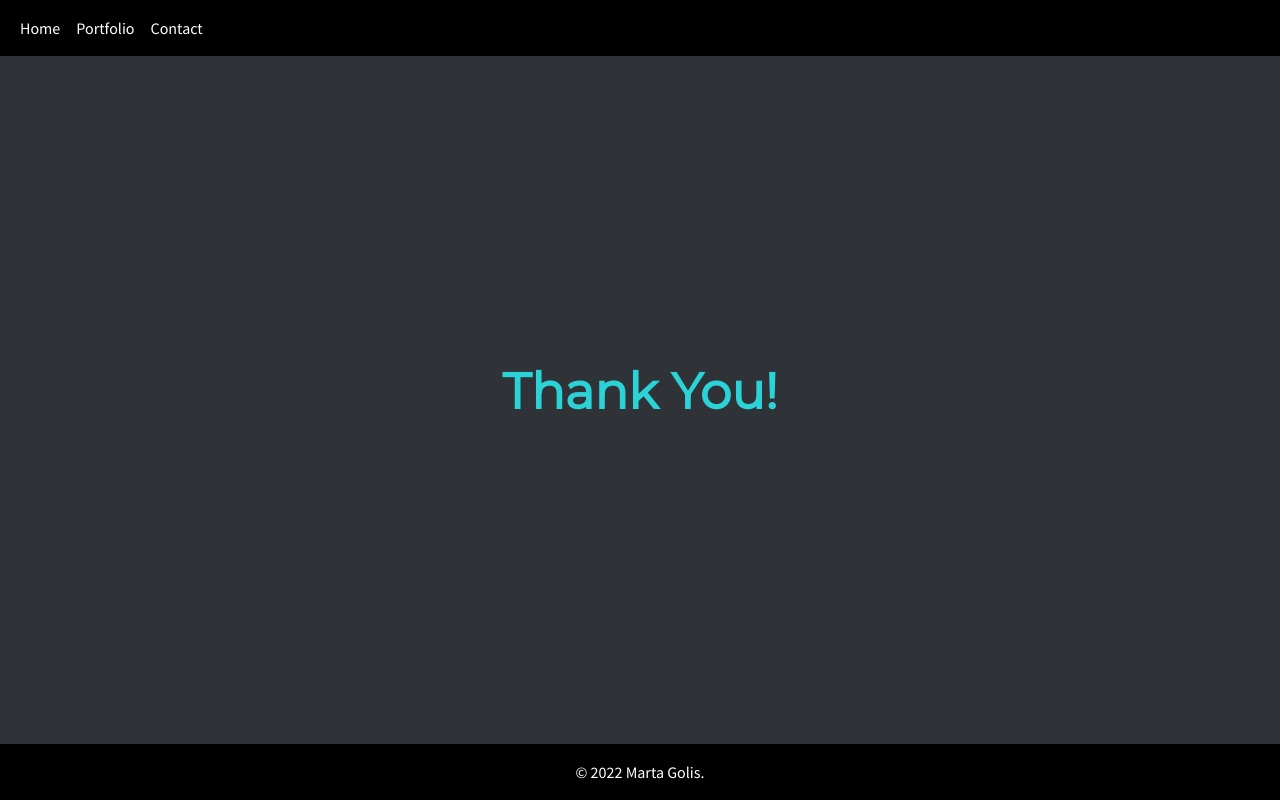
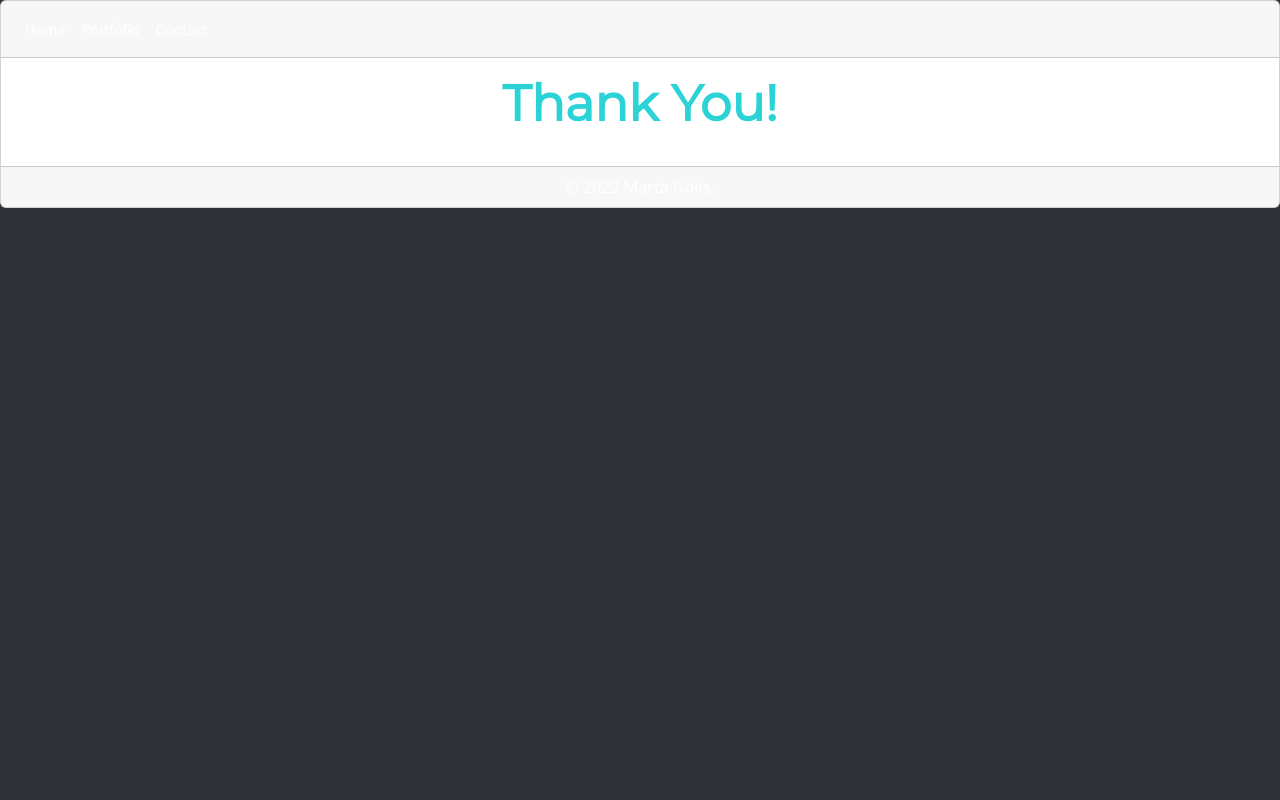
Before and after one commit to Marta-Golis/Thank-You-Page, a plain HTML site: page index.html in a window 1280 px wide. Drawn offline with nearby package versions, Linux system fonts and the light colour scheme.

Commit message:
Update index.html

```diff
--- a/index.html
+++ b/index.html
@@ -1,4 +1,54 @@
 <!DOCTYPE html>
+<html>
+<head>
+  <meta charset="utf-8">
+  <meta name="viewport" content="width=device-width, initial-scale=1">
+  <title>Thank You Page</title>
+  <link rel="icon" href="favicon.ico">
+  <link rel="stylesheet" href="css/styles.css">
+  <link href="https://cdn.jsdelivr.net/npm/bootstrap@5.2.3/dist/css/bootstrap.min.css" rel="stylesheet" integrity="sha384-rbsA2VBKQhggwzxH7pPCaAqO46MgnOM80zW1RWuH61DGLwZJEdK2Kadq2F9CUG65" crossorigin="anonymous">
+  <link rel="preconnect" href="https://fonts.googleapis.com">
+  <link rel="preconnect" href="https://fonts.gstatic.com" crossorigin>
+  <link href="https://fonts.googleapis.com/css2?family=Montserrat&family=Source+Sans+Pro&display=swap" rel="stylesheet">
+  <script src="https://kit.fontawesome.com/aece09cf3d.js" crossorigin="anonymous"></script>
+</head>
+<body class="myBody">
+  <div class="card text-center">
+  <header class="card-header navbar navbar-expand-md d-flex align-items-start flex-column">
+  <button class="navbar-toggler btn btn-light" type="button" data-bs-toggle="collapse" data-bs-target="#navbarTogglerDemo02" aria-controls="navbarTogglerDemo02" aria-expanded="false" aria-label="Toggle navigation">
+    <span class="navbar-toggler-icon"></span>
+  </button>
+  <ul class="nav navbar-nav collapse navbar-collapse" id="navbarTogglerDemo02">
+      <li class="nav-item me-auto">
+        <a class="nav-link active text-white" aria-current="page" href="https://marta-golis.github.io/resume/" target="_blank">Home</a>
+      </li>
+      <li class="nav-item me-auto">
+        <a class="nav-link text-white" href="https://marta-golis.github.io/portfolio/" target="_blank">Portfolio</a>
+      </li>
+      <li class="nav-item me-auto">
+        <a class="nav-link text-white" href="https://marta-golis.github.io/contact/" target="_blank">Contact</a>
+      </li>
+    </ul>
+  </header>
+  <div class="card-body mx-auto d-flex flex-column justify-content-center">
+    <h1 class="card-title">Thank You!</h1>
+  </div>
+  <footer class="card-footer text-white">
+    © 2022 Marta Golis.
+  </footer>
+</div>
+  <script src="https://cdn.jsdelivr.net/npm/bootstrap@5.2.3/dist/js/bootstrap.bundle.min.js" integrity="sha384-kenU1KFdBIe4zVF0s0G1M5b4hcpxyD9F7jL+jjXkk+Q2h455rYXK/7HAuoJl+0I4" crossorigin="anonymous"></script>
+</body>
+</html>
+
+
+
+
+
+
+
+
+<!-- <!DOCTYPE html>
 <html>
 <head>
   <meta charset="utf-8">
@@ -51,4 +101,4 @@
 
   <script src="https://cdn.jsdelivr.net/npm/bootstrap@5.2.3/dist/js/bootstrap.bundle.min.js" integrity="sha384-kenU1KFdBIe4zVF0s0G1M5b4hcpxyD9F7jL+jjXkk+Q2h455rYXK/7HAuoJl+0I4" crossorigin="anonymous"></script>
 </body>
-</html>
+</html> -->
```
